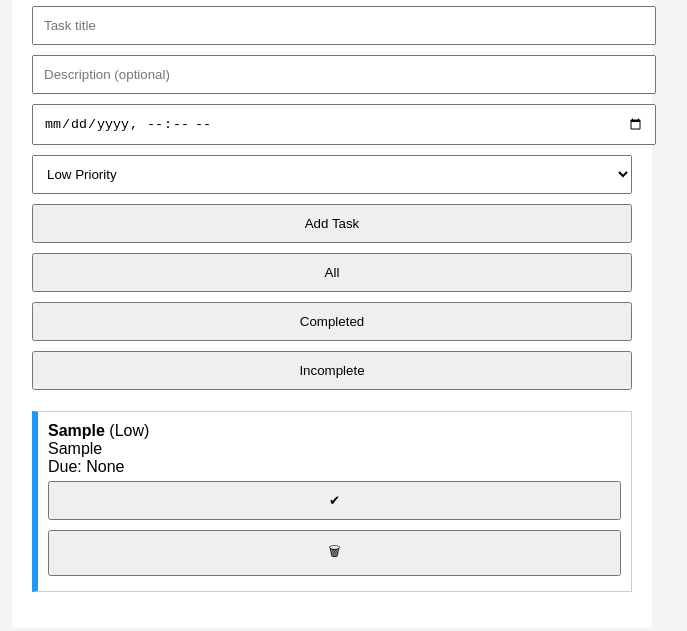
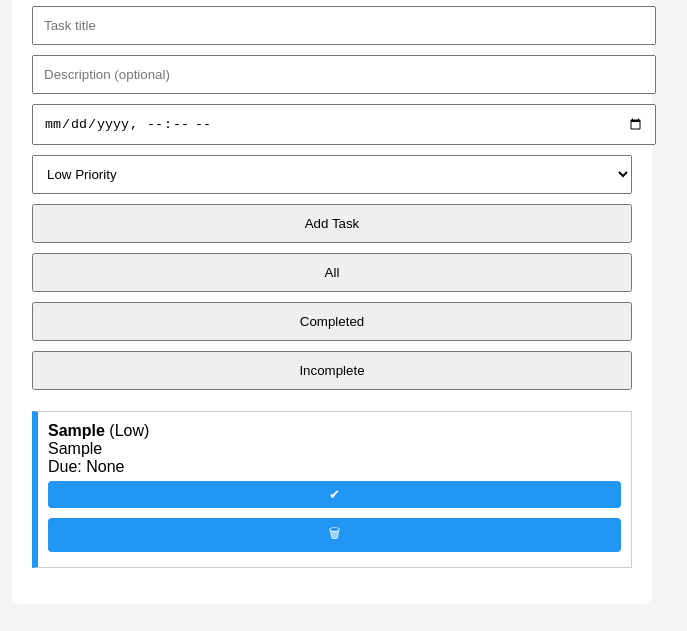
Before and after one commit to Aiswarya-26/todo-aiswarya, a plain HTML site: page index.html in a window 1280 px wide. Both pictures are taken after typing "Sample", "Sample" into the empty fields and a click on the button "Add Task". Shown: the part 119-750 px from the top of the page, without its empty margins (308-995 px from the left). Drawn offline with Linux system fonts and the light colour scheme.

Commit message:
add styles for action buttons

```diff
--- a/style.css
+++ b/style.css
@@ -40,3 +40,16 @@ li {
 button {
   cursor: pointer;
 }
+li button {
+  margin-top: 5px;
+  margin-right: 5px;
+  padding: 6px 10px;
+  border: none;
+  background-color: #2196F3;
+  color: white;
+  border-radius: 4px;
+}
+
+li button:hover {
+  background-color: #0b7dda;
+}
```
